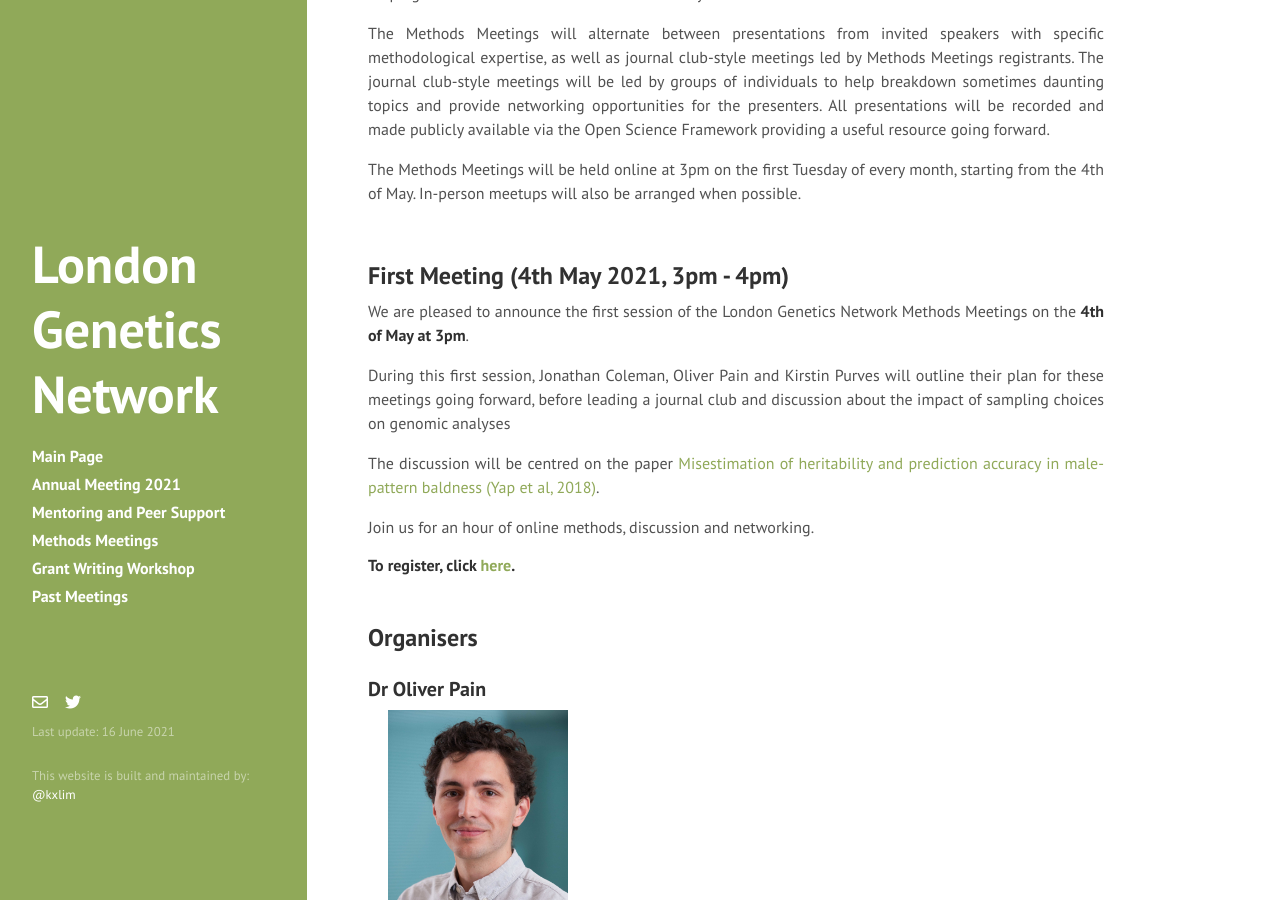
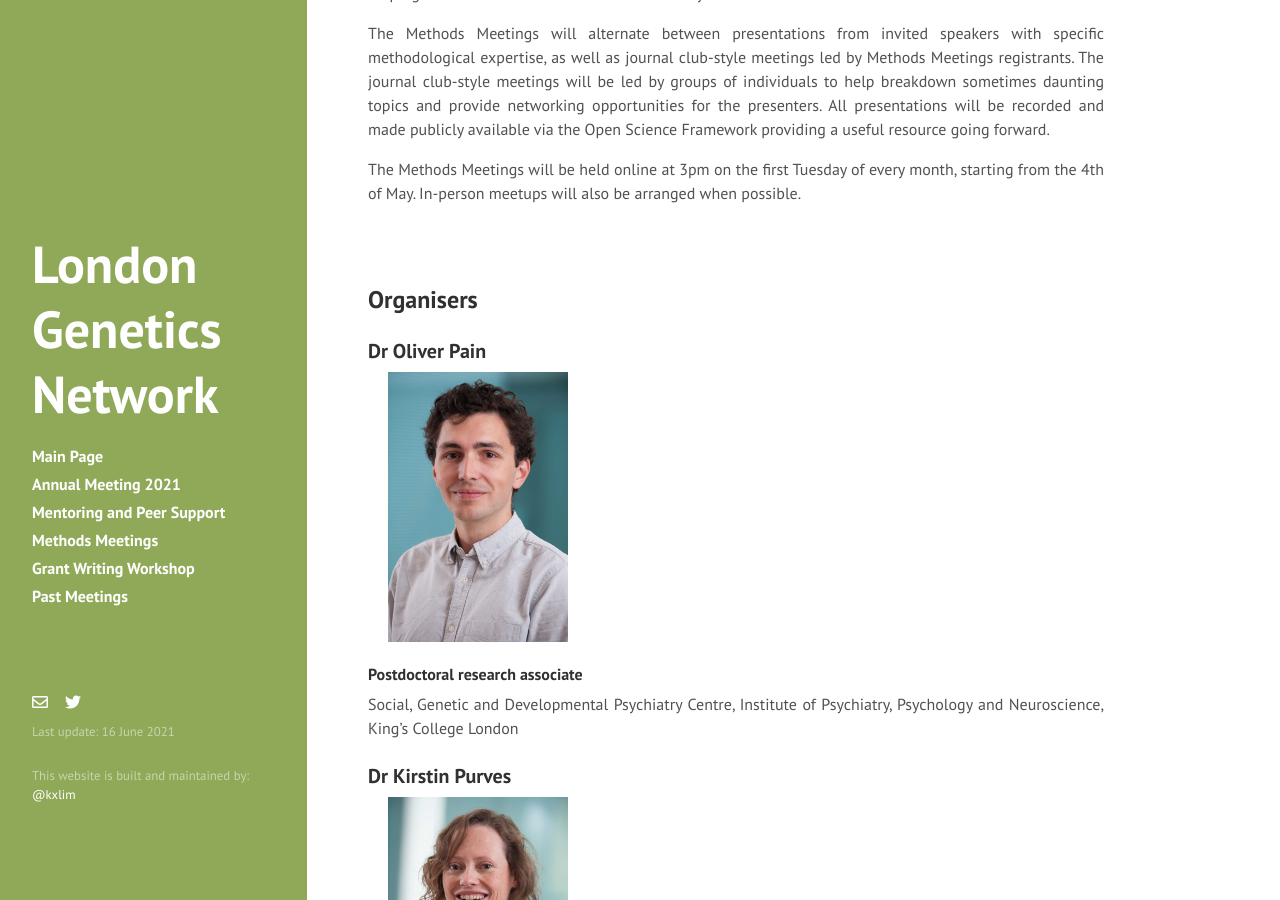
Before and after one commit to kai-lim/LondonGeneticsNetwork, a Jekyll site: the page built from methods.md, in a window 1280 px wide and 900 px high, scrolled down 764 px. Built offline with Jekyll 4.4.1, drawn with Linux system fonts in a browser that asks for light colours; nearby versions of some CDN libraries; a style sheet for code colours, icons or effects is not loaded.

Commit message:
update methods page

```diff
--- a/methods.md
+++ b/methods.md
@@ -14,19 +14,6 @@ The Methods Meetings will alternate between presentations from invited speakers
 The Methods Meetings will be held online at 3pm on the first Tuesday of every month, starting from the 4th of May. In-person meetups will also be arranged when possible.
 
 <br>
-
-## First Meeting (4th May 2021, 3pm - 4pm)
-
-We are pleased to announce the first session of the London Genetics Network Methods Meetings on the **4th of May at 3pm**.
-
-During this first session, Jonathan Coleman, Oliver Pain and Kirstin Purves will outline their plan for these meetings going forward, before leading a journal club and discussion about the impact of sampling choices on genomic analyses
-
-The discussion will be centred on the paper [Misestimation of heritability and prediction accuracy in male-pattern baldness (Yap et al, 2018)](https://www.nature.com/articles/s41467-018-04807-3).
-
-Join us for an hour of online methods, discussion and networking.
-
-##### To register, click [here](https://www.eventbrite.co.uk/e/london-genetics-network-methods-meeting-tickets-151619864095).
-
 <br>
 
 ## Organisers
```
